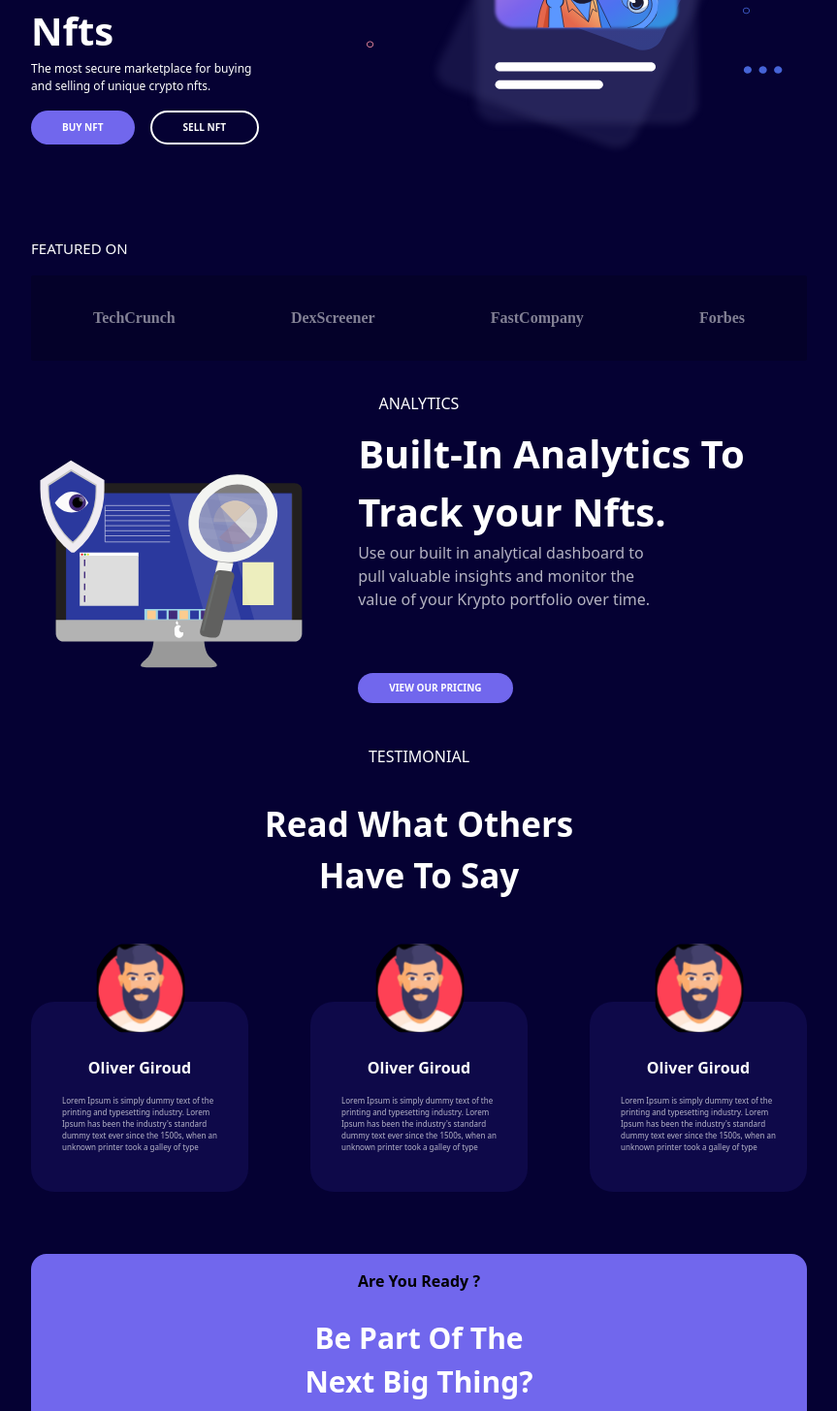
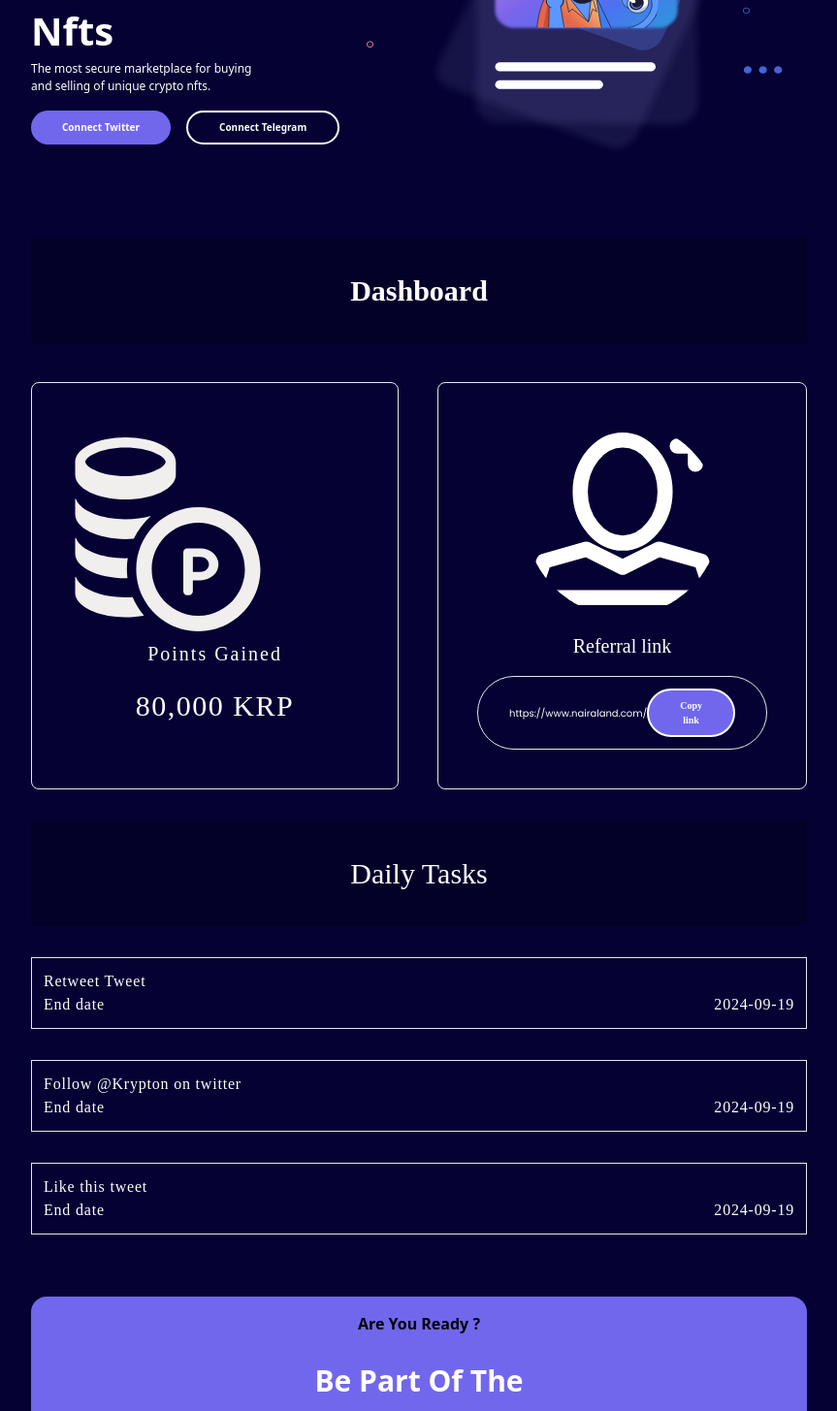
Before and after one commit to drex007/First-Design-UI-UX, a React (Vite) app: page / in a window 1280 px wide. Shown: the part 400-1855 px from the top of the page at 97% size, without its empty margins (208-1071 px from the left). Built offline with nearby package versions, Linux system fonts and the light colour scheme; a web font is replaced by a local one.

Commit message:
commit crypto

```diff
--- a/package.json
+++ b/package.json
@@ -10,6 +10,7 @@
     "preview": "vite preview"
   },
   "dependencies": {
+    "axios": "^1.6.7",
     "react": "^18.2.0",
     "react-dom": "^18.2.0"
   },
--- a/src/App.jsx
+++ b/src/App.jsx
@@ -17,9 +17,9 @@ function App() {
         <Hero />
         <Featured />
         <Analytics />
-        <Testimonial />
+        {/* <Testimonial /> */}
         <Getstarted />
-        <Footer />
+        {/* <Footer /> */}
 
 
 
--- a/src/components/sections/Analytics.jsx
+++ b/src/components/sections/Analytics.jsx
@@ -5,28 +5,60 @@ import Button from '../buttons/Button'
 const Analytics = () => {
   return (
     <div>
+      <div className='rounded-sm bg-black/20 py-8 px-16  '>
+        <p className='text-white flex justify-center font-irish text-[30px]'>Daily Tasks</p>
+      </div>
+
       <div>
-        <p className='text-white flex justify-center'>ANALYTICS</p>
-        <div className='flex items-center space-x-8'>
-          <div>
-            <img src={analytic} alt="" className='' />
+        <div className='border border-solid p-3 my-8 cursor-pointer'>
+          <div className='text-white flex justify-between font-Montserrat'>
+            <p className='tracking-wider'>Retweet Tweet</p>
+            <p></p>
+          </div>
 
-          </div>
-          <div>
-            <p className='text-white text-[40px] font-bold'>Built-In Analytics To Track your Nfts.</p>
-            <p className='text-white/70 w-2/3 font-light'>Use our built in analytical dashboard to pull valuable insights and monitor the value of your Krypto portfolio over time.</p>
-            <p className=' my-16'></p>
-            <Button
-
-              text={"VIEW OUR PRICING"}
-              bg={"primary-button"}
-            />
+          <div className='text-white flex justify-between font-Montserrat'>
+            <p className='tracking-wider'>End date</p>
+            <p className='tracking-wider'>2024-09-19</p>
           </div>
 
         </div>
 
 
       </div>
+      <div>
+        <div className='border border-solid p-3 my-8 cursor-pointer'>
+          <div className='text-white flex justify-between font-Montserrat'>
+            <p className='tracking-wider'>Follow @Krypton on twitter</p>
+            <p></p>
+          </div>
+
+          <div className='text-white flex justify-between font-Montserrat'>
+            <p className='tracking-wider'>End date</p>
+            <p className='tracking-wider'>2024-09-19</p>
+          </div>
+
+        </div>
+
+
+      </div>
+      <div>
+        <div className='border border-solid p-3 my-8 cursor-pointer'>
+          <div className='text-white flex justify-between font-Montserrat'>
+            <p className='tracking-wider'>Like this tweet</p>
+            <p></p>
+          </div>
+
+          <div className='text-white flex justify-between font-Montserrat'>
+            <p className='tracking-wider'>End date</p>
+            <p className='tracking-wider'>2024-09-19</p>
+          </div>
+
+        </div>
+
+
+      </div>
+
+
     </div>
   )
 }
--- a/src/components/sections/Featured.jsx
+++ b/src/components/sections/Featured.jsx
@@ -1,14 +1,47 @@
 import React from 'react'
+import Button from '../buttons/Button'
+import image from '../../assets/profile.svg'
+import image2 from '../../assets/points.svg'
 
 const Featured = () => {
   return (
-    <div className='mt-4 py-8'><p className='text-[15px] text-white mb-4'>FEATURED ON</p>
-      <div className='rounded-sm bg-black/20 py-8 px-16 flex justify-between'>
-        <p className='text-white/50 font-bold font-irish'>TechCrunch</p>
-        <p className='text-white/50 font-bold font-irish'>DexScreener</p>
-        <p className='text-white/50 font-bold font-irish'>FastCompany</p>
-        <p className='text-white/50 font-bold font-irish'>Forbes</p>
+    <div className='mt-4 py-8'>
+      <div className='rounded-sm bg-black/20 py-8 px-16 flex justify-center'>
+        <h1 className='text-white font-bold font-irish text-[30px]'>Dashboard</h1>
 
+
+
+      </div>
+
+      <div className='flex justify-between mt-10 space-x-10'>
+        <div className='flex flex-col border border-solid w-1/2 p-10 rounded-lg justify-center'>
+          <img src={image2} alt=""  className='w-[200px]'/>
+          <h1 className='text-white text-[20px] font-irish my-2 text-center tracking-widest' >Points Gained</h1>
+          <h1 className='text-white text-[30px] font-irish my-2 text-center tracking-wider' >80,000 KRP</h1>
+
+
+        </div>
+
+        <div className='border border-solid w-1/2 p-10 rounded-lg font-irish'>
+          <div className='flex justify-center'>
+            <img src={image} alt="" srcset="" className='rounded-full w-[200px]' />
+          </div>
+
+
+          <p className='text-white text-[20px] text-center my-4'>Referral link</p>
+          <div className='flex p-8  border border-solid text-center rounded-full py-3 items-center justify-between'>
+            <p className='text-white font-poppins text-[10px]'>https://www.nairaland.com/</p>
+            <Button
+              text={"Copy link"}
+              border={"white"}
+              bg={'primary-button'}
+            />
+          </div>
+
+
+
+
+        </div>
 
       </div>
 
--- a/src/components/sections/Hero.jsx
+++ b/src/components/sections/Hero.jsx
@@ -14,11 +14,11 @@ const Hero = () => {
         </div>
         <div className='my-4 flex space-x-4'>
           <Button
-            text={"BUY NFT"}
+            text={"Connect Twitter"}
             bg={'primary-button'}
           />
           <Button
-            text={"SELL NFT"}
+            text={"Connect Telegram"}
             border= {"white"}
           />
         </div>
```
Also changed, not shown: src/components/sections/Header.jsx (+9 -0 lines).
